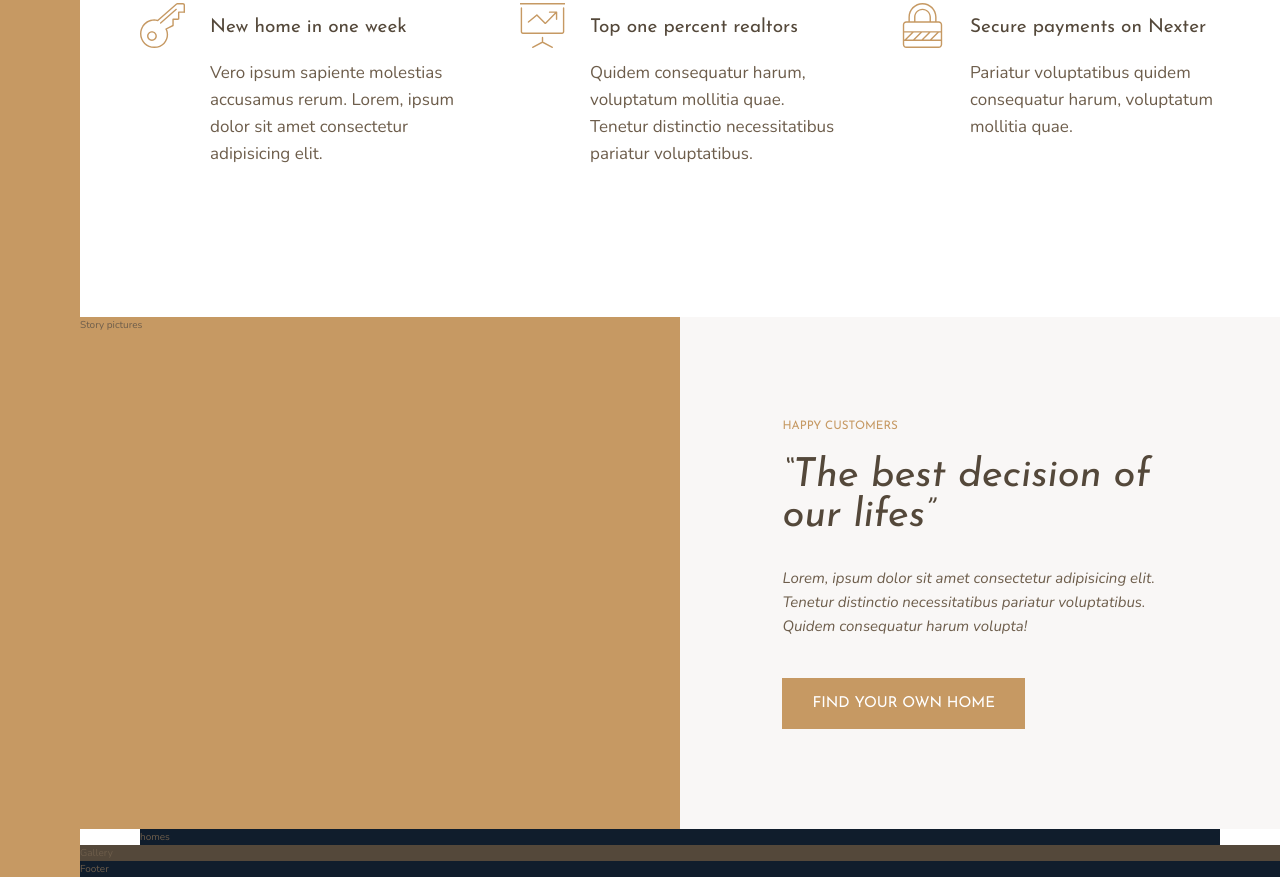
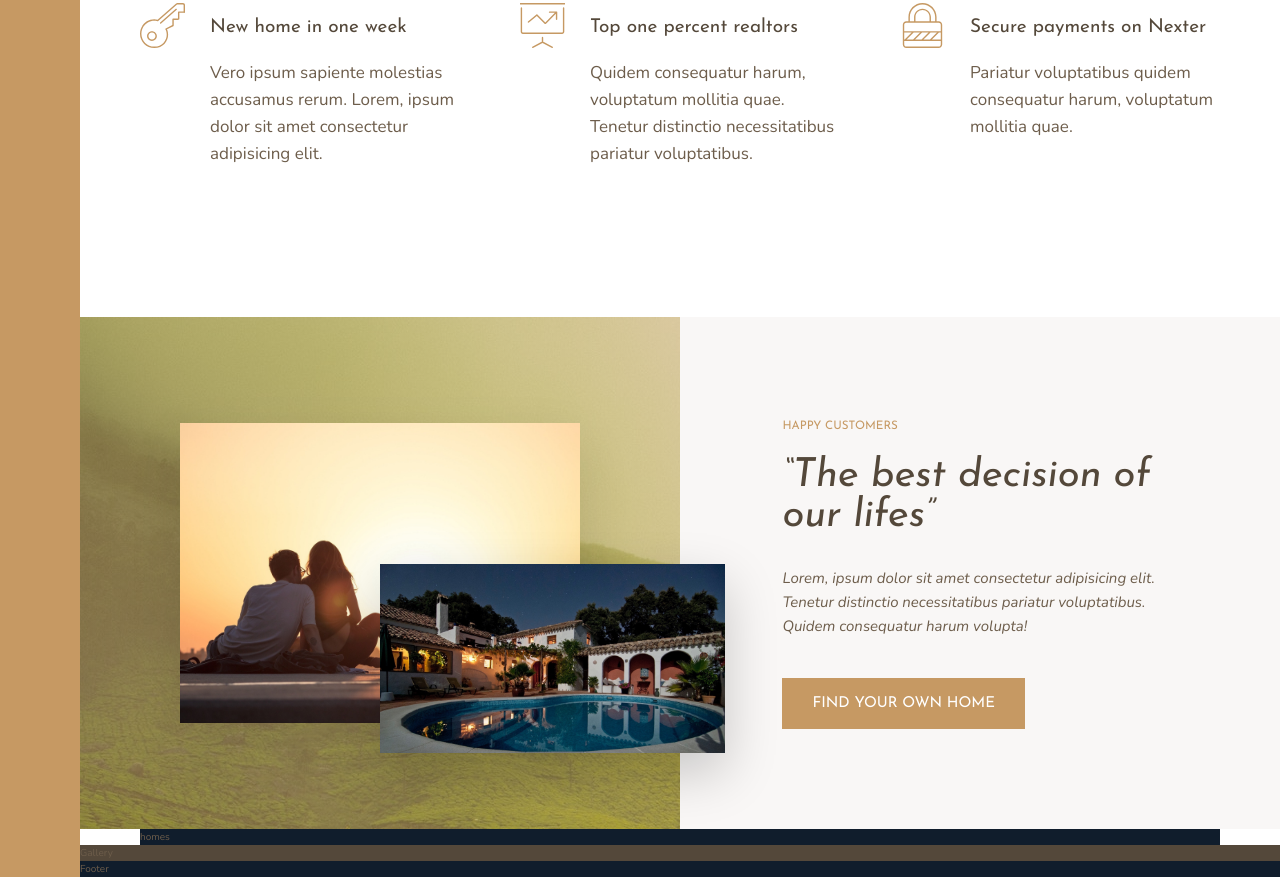
Before and after one commit to EnergeticPixels/nexters, a website: page index.html in a window 1280 px wide. Shown: the part 991-1868 px from the top of the page. Drawn offline with nearby package versions, Linux system fonts and the light colour scheme; files that its build step writes are made by us from their sources.

Commit message:
DEVELOP story pictures and grid placements

```diff
--- a/index.html
+++ b/index.html
@@ -67,7 +67,8 @@
         </section>
 
         <div class="story__pictures">
-            Story pictures
+            <img src="./img/story-1.jpeg" alt="Couple with new house" class="story__img--1">
+            <img src="./img/story-2.jpeg" alt="new house" class="story__img--2">
         </div>
 
         <div class="story__content">
--- a/sass/_story.scss
+++ b/sass/_story.scss
@@ -3,6 +3,28 @@
   &__pictures {
     background-color: $color-primary;
     grid-column: full-start / col-end 4;
+    background-image: linear-gradient(rgba($color-primary, .5), rgba($color-primary, .5)), url(../img/back.jpg);
+
+    display: grid;
+    grid-template-columns: repeat(6, 1fr);
+    grid-template-rows: repeat(6, 1fr);
+    align-items: center;
+
+
+  }
+
+  &__img--1 {
+    width: 100%;
+    grid-row: 2 / span 4;
+    grid-column: 2 / 6;
+    box-shadow: 0 2rem 5rem rgba(black, .1);
+  }
+  &__img--2 {
+    width: 115%;
+    grid-row: 4 / 6;
+    grid-column: 4 / 7;
+    z-index: 20;
+    box-shadow: 0 2rem 5rem rgba(black, .2);
   }
 
   &__content {
```
